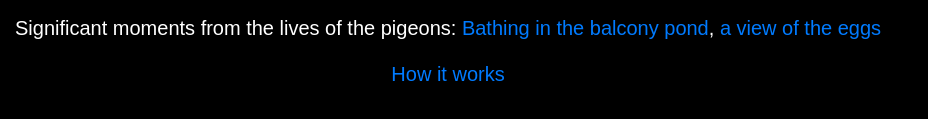
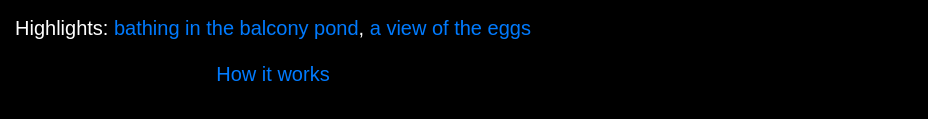
Before and after one commit to johnsnewby/tauben.newby.org, a plain HTML site: page index.html in a window 1280 px wide. Shown: the part 347-466 px from the top of the page, without its empty margins (0-928 px from the left). Drawn offline with nearby package versions, Linux system fonts and the light colour scheme.

Commit message:
Minor formatting

```diff
--- a/index.html
+++ b/index.html
@@ -17,13 +17,12 @@
         <figcaption class="figure-caption">the pigeon cam</figcaption>
       </figure>
       <p class="lead">
-      Significant moments from the lives of the pigeons:
-      <a href="bathing.mp4">Bathing in the balcony pond</a>,
-      <a href="eggs.jpg">a view of the eggs</a>
+        Highlights:
+        <a href="bathing.mp4">bathing in the balcony pond</a>,
+        <a href="eggs.jpg">a view of the eggs</a>
       </p>
-        <p class="lead" style="text-align: center;">
-          <a href="pigeon-cam.html">How it works</a>
-        </p>
+      <p class="lead" style="text-align: center;">
+        <a href="pigeon-cam.html">How it works</a>
       </p>
     </div>
   </body>
```
